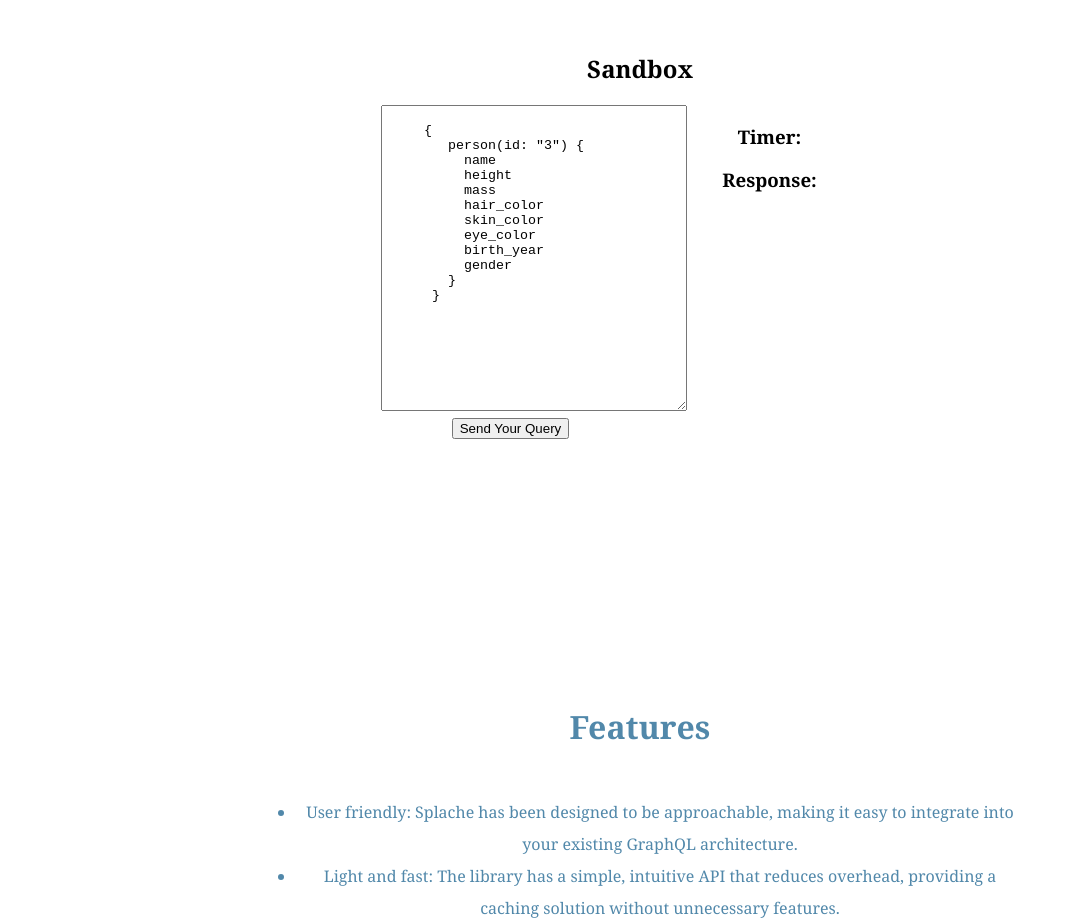
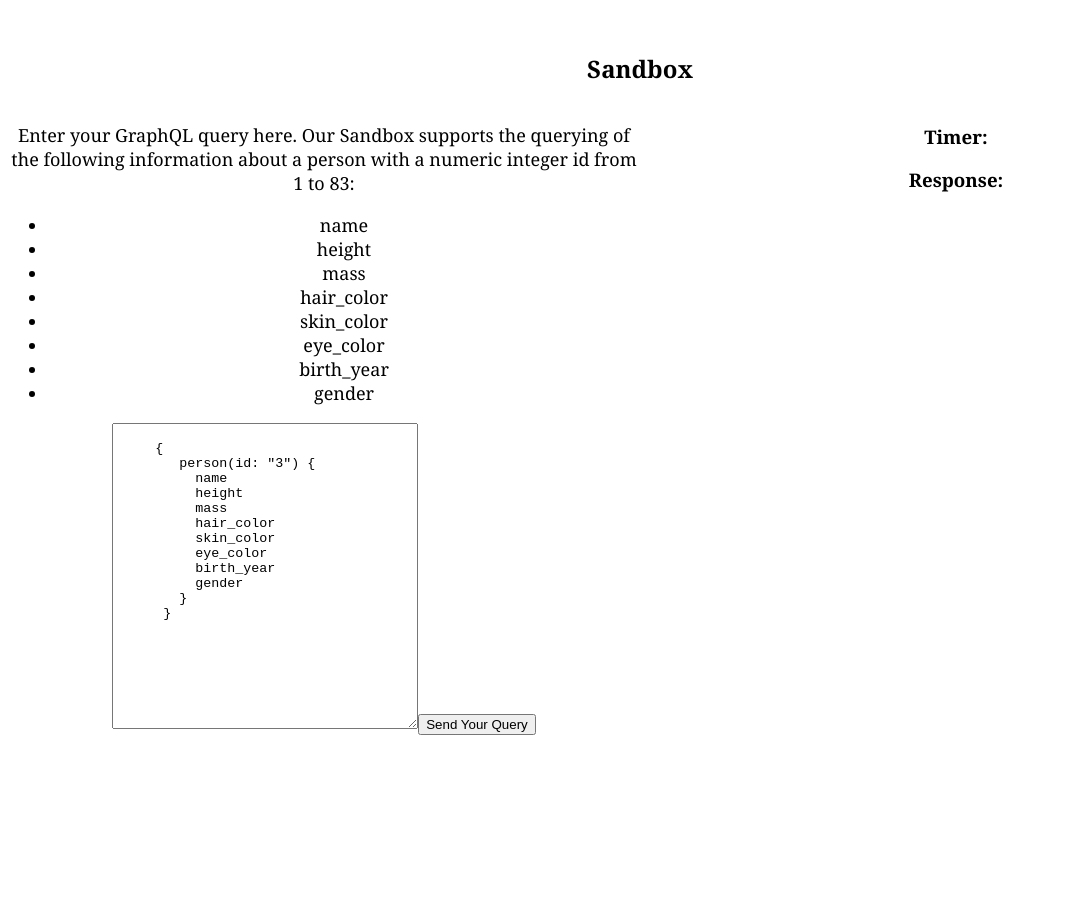
Before and after one commit to oslabs-beta/Splache-Launch, a Next.js app: page / in a window 1280 px wide. Shown: the part 2500-3420 px from the top of the page, without its empty margins (0-1065 px from the left). Built offline with nearby package versions, Linux system fonts and the light colour scheme.

Commit message:
sandbox prime functionality

```diff
--- a/pages/components/Sandbox.tsx
+++ b/pages/components/Sandbox.tsx
@@ -1,4 +1,4 @@
-import React, { useState } from 'react';
+import React, { useState, useEffect} from 'react';
 
 export function Sandbox(){
     const sampleQuery: string =
@@ -15,28 +15,43 @@ export function Sandbox(){
           gender
         }
       }`;
+      const [queryString, setQueryString] = useState(sampleQuery);
+      const [queryResponse, setQueryResponse] = useState('');
 
-      const [queryResponse, setQueryResponse] = useState('');
+      useEffect(() => {
+
+      })
+
       const query = (queryString: string) => {
          fetch('http://localhost:4001/graphql', {
             method: 'POST',
             headers: {
                 'Content-Type' : 'application/json'
             },
-            body: JSON.stringify({query: sampleQuery})
+            body: JSON.stringify({query: queryString})
         })
         .then((res) => res.json())
         .then((result) => {
-          console.log("in fetch after resolve, result", result)
-        setQueryResponse(result)})
+        setQueryResponse(JSON.stringify(result.data.person))})
       }
-    return(
+      const queryOptions =
+      ['name', 'height', 'mass','hair_color','skin_color','eye_color','birth_year', 'gender'];
+
+      return(
         <section style = {{color:'black'}} className = 'pageSection'>
         <h1 style = {{color:'black'}}> Sandbox </h1>
         <div className = 'sandbox'>
         <div>
-            <textarea style = {{height:'300px', width:'300px'}} defaultValue={sampleQuery}/>
-            <button onClick = {() => {query(sampleQuery)}}> Send Your Query </button>
+             <p> Enter your GraphQL query here. Our Sandbox supports the querying of the
+              following information about a person with a numeric integer id from 1 to 83:
+              <ul>
+                {queryOptions.map((option) => (<li>{option}</li>))}
+              </ul>
+             </p>
+            <textarea style = {{height:'300px', width:'300px'}} defaultValue={sampleQuery}
+            onChange = {(event) => {
+              setQueryString(event.target.value)}}/>
+            <button onClick = {() => {query(queryString)}}> Send Your Query </button>
         </div>
         <div>
             <h3>Timer:</h3>
--- a/sandbox-server/SplacheCacheWhole/CacheWhole.ts
+++ b/sandbox-server/SplacheCacheWhole/CacheWhole.ts
@@ -19,7 +19,6 @@ export class SplacheCacheWhole {
     }
 
     async wholeCache (req: Request, res: Response, next: NextFunction) {
-        console.log('in wholeCache req', req.body)
         const queryString : string = req.body.query;
         const isInCache = await this.client.EXISTS(queryString);
         if (isInCache){
```
Also changed, not shown: sandbox-server/SplacheCacheWhole/server.ts (+0 -10 lines).
